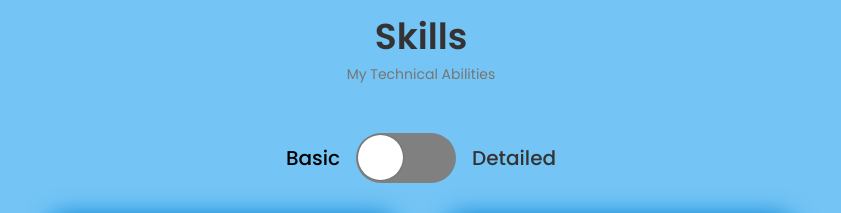
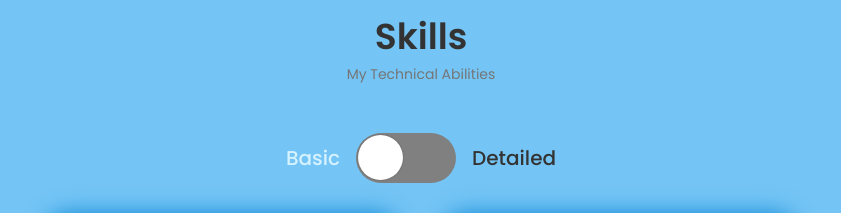
Before and after one commit to a-vasse/portfolio, a React (Create React App) app: page / in a window 1280 px wide. Shown: the part 1320-1533 px from the top of the page, without its empty margins (219-1060 px from the left). Built offline with nearby package versions, Linux system fonts and the light colour scheme.

Commit message:
finished switch in skills

```diff
--- a/src/components/home/name.css
+++ b/src/components/home/name.css
@@ -10,7 +10,7 @@ text {
   0% {
     stroke-dasharray: 0 50%;
     stroke-dashoffset:  20%;
-    fill:hsl(204, 100%, 50%)
+    fill:#0099ff
 
   }
 
--- a/src/components/skills/Skills.jsx
+++ b/src/components/skills/Skills.jsx
@@ -5,7 +5,7 @@ import Switch from "./switch/Switch";
 import "./skills.css";
 
 const Skills = () => {
-  const [toggleState, setToggleState] = useState(1);
+  const [toggleState, setToggleState] = useState(false);
   return (
     <section className="skills section" id="skills">
       <h2 className="section-title">Skills</h2>
@@ -13,25 +13,28 @@ const Skills = () => {
       <div className="container">
 
         <div className="skills-tabs">
-          <div className={toggleState === 1 ? "skills-button history-active button--flex"
+          <div className={toggleState === false ? "skills-button skills-active button--flex"
             : "skills-button button--flex"} onClick={() => setToggleState(1)}>
             <span>Basic</span>
           </div>
 
-          <Switch />
+          <Switch
+            isOn={toggleState}
+            handleToggle={() => setToggleState(!toggleState)}
+          />
 
-          <div className={toggleState === 2 ? "skills-button history-active button--flex"
+          <div className={toggleState === true ? "skills-button skills-active button--flex"
             : "skills-button button--flex"} onClick={() => setToggleState(2)}>
             <span>Detailed</span>
           </div>
         </div>
 
         <div className="history-sections">
-          <div className={toggleState === 1 ? "history-content history-content-active"
+          <div className={toggleState === false ? "history-content history-content-active"
               : "history-content"}>
             <BasicSkills />
           </div>
-          <div className={toggleState === 2 ? "history-content history-content-active"
+          <div className={toggleState === true ? "history-content history-content-active"
               : "history-content"}>
             <DetailSkills />
           </div>
--- a/src/components/skills/skills.css
+++ b/src/components/skills/skills.css
@@ -11,3 +11,8 @@
   margin: 0 var(--mb-1);
   cursor: pointer;
 }
+
+.skills-active {
+  color: var(--text-color-hover);
+  transition: 0.3s;
+}
--- a/src/components/skills/switch/Switch.js
+++ b/src/components/skills/switch/Switch.js
@@ -1,11 +1,21 @@
 import React from 'react';
 import './switch.css';
 
-const Switch = () => {
+const Switch = ({isOn, handleToggle}) => {
   return (
     <>
-      <input className="react-switch-checkbox" id={`react-switch-new`} type="checkbox"/>
-      <label className="react-switch-label" htmlFor={`react-switch-new`}>
+      <input
+        checked={isOn}
+        onChange={handleToggle}
+        className="react-switch-checkbox"
+        id={`react-switch-new`}
+        type="checkbox"
+      />
+      <label
+        style={{ background: isOn && '#0099ff' }}
+        className="react-switch-label"
+        htmlFor={`react-switch-new`}
+      >
         <span className={`react-switch-button`} />
       </label>
     </>
```
